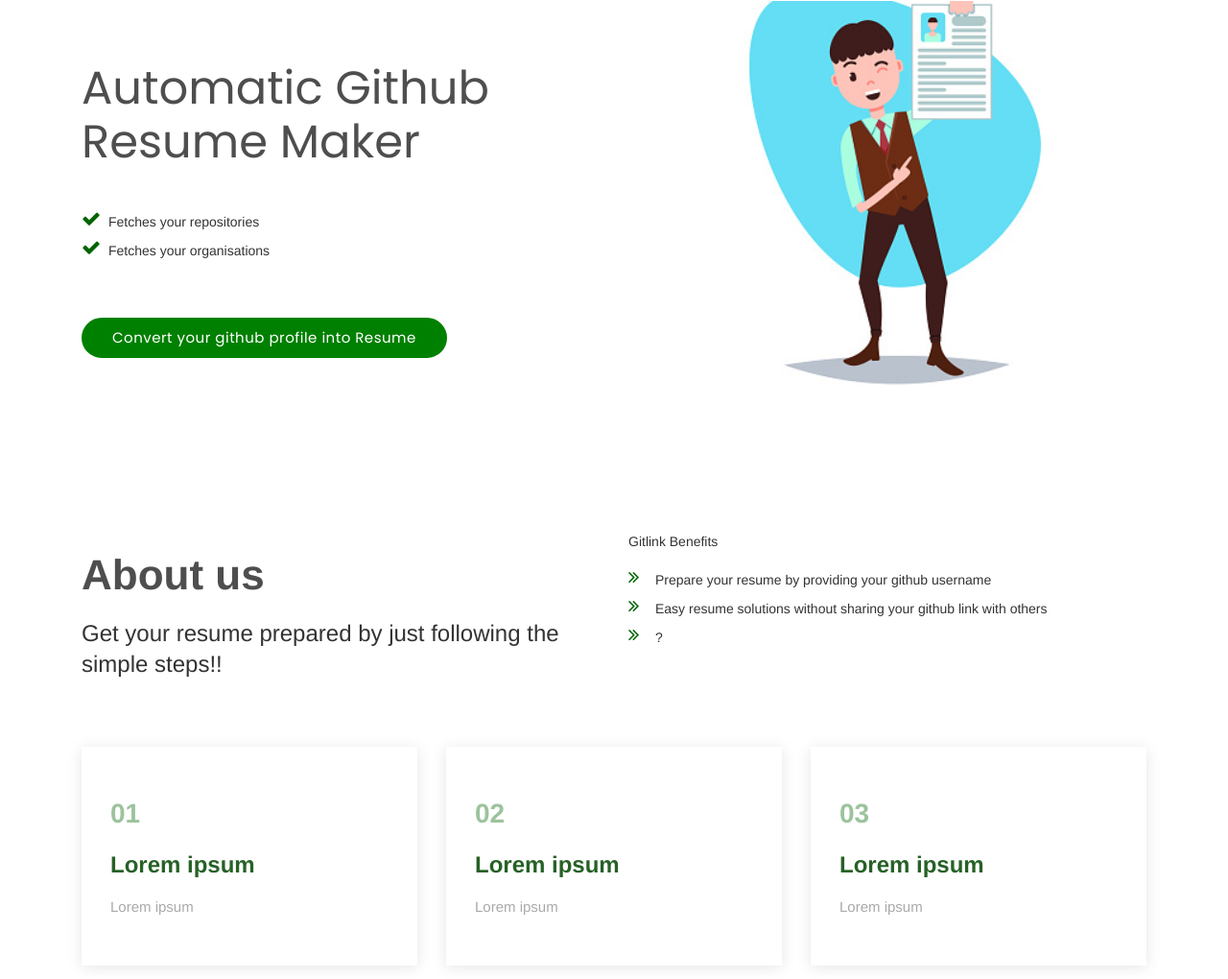
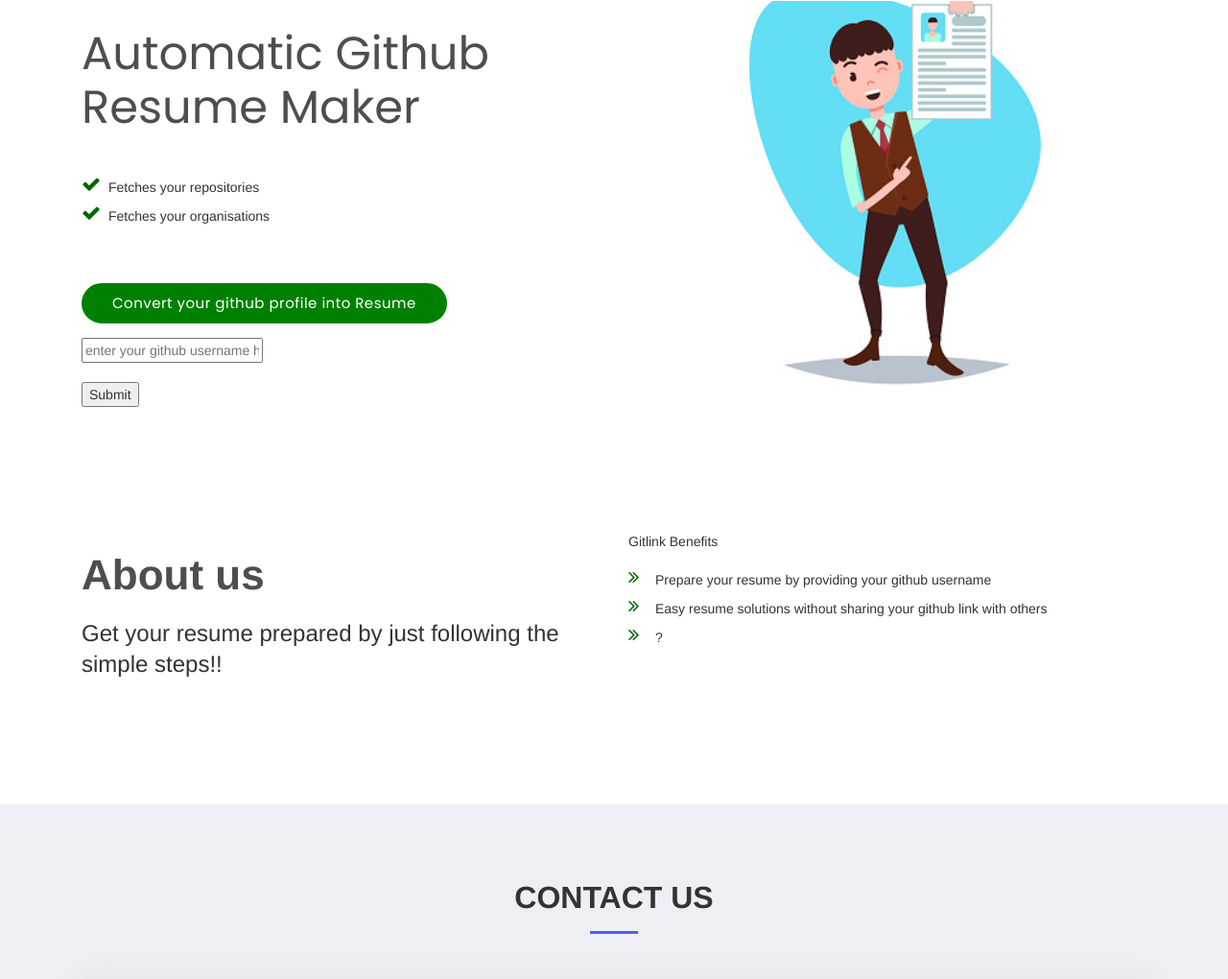
Before and after one commit to chehak123/Gitlink, a plain HTML site: page index.html in a window 1280 px wide. Shown: the part 60-1080 px from the top of the page at 96% size. Drawn offline with nearby package versions, Linux system fonts and the light colour scheme.

Commit message:
Update index.html

```diff
--- a/index.html
+++ b/index.html
@@ -32,7 +32,7 @@
           <li class="active"><a href="#header">Home</a></li>
           <li><a href="#services">Benefits</a></li>
           <li><a href="#contact">Contact</a></li>
-          <li><a href="login.html">LOGIN</a></li>
+          <li><a href="login.html">LOGOUT</a></li>
 
 
         </ul>
@@ -59,6 +59,12 @@
           </ul>
           <div class="mt-3">
             <a href="#about" class="btn-get-started scrollto">Convert your github profile into Resume</a>
+            <form action="/github.html" onsubmit="return myFunction()">
+              <input type="text" placeholder="enter your github username here" id="gituser"><br><br>
+              <input type="submit" value="Submit">
+            </form>
+
+
           </div>
         </div>
         <div class="col-lg-6 order-1 order-lg-2 hero-img">
@@ -105,28 +111,6 @@
 
         <div class="row">
 
-          <div class="col-lg-4">
-            <div class="box">
-              <span>01</span>
-              <h4>Lorem ipsum</h4>
-              <p>Lorem ipsum</p>
-            </div>
-          </div>
-
-          <div class="col-lg-4 mt-4 mt-lg-0">
-            <div class="box">
-              <span>02</span>
-              <h4>Lorem ipsum</h4>
-              <p> Lorem ipsum</p>
-            </div>
-          </div>
-
-          <div class="col-lg-4 mt-4 mt-lg-0">
-            <div class="box">
-              <span>03</span>
-              <h4> Lorem ipsum</h4>
-              <p>Lorem ipsum</p>
-            </div>
           </div>
 
         </div>
```
